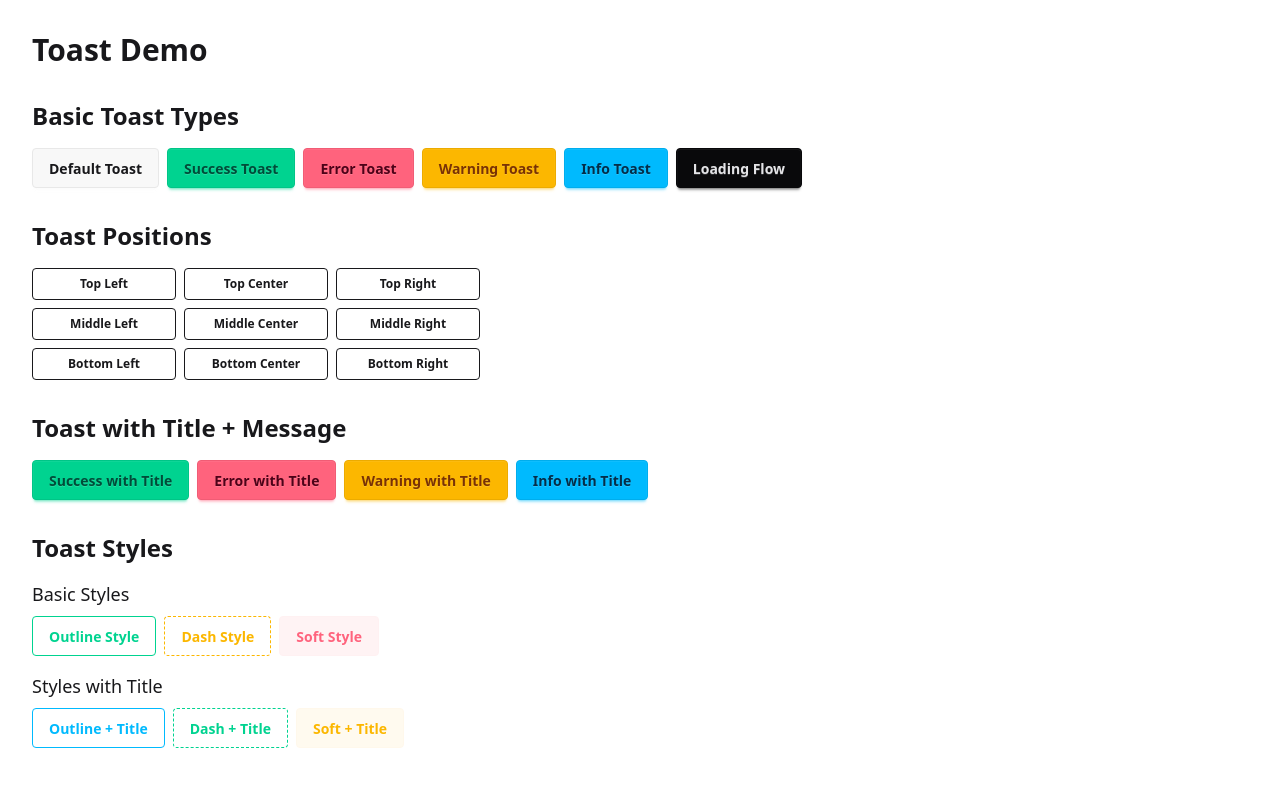
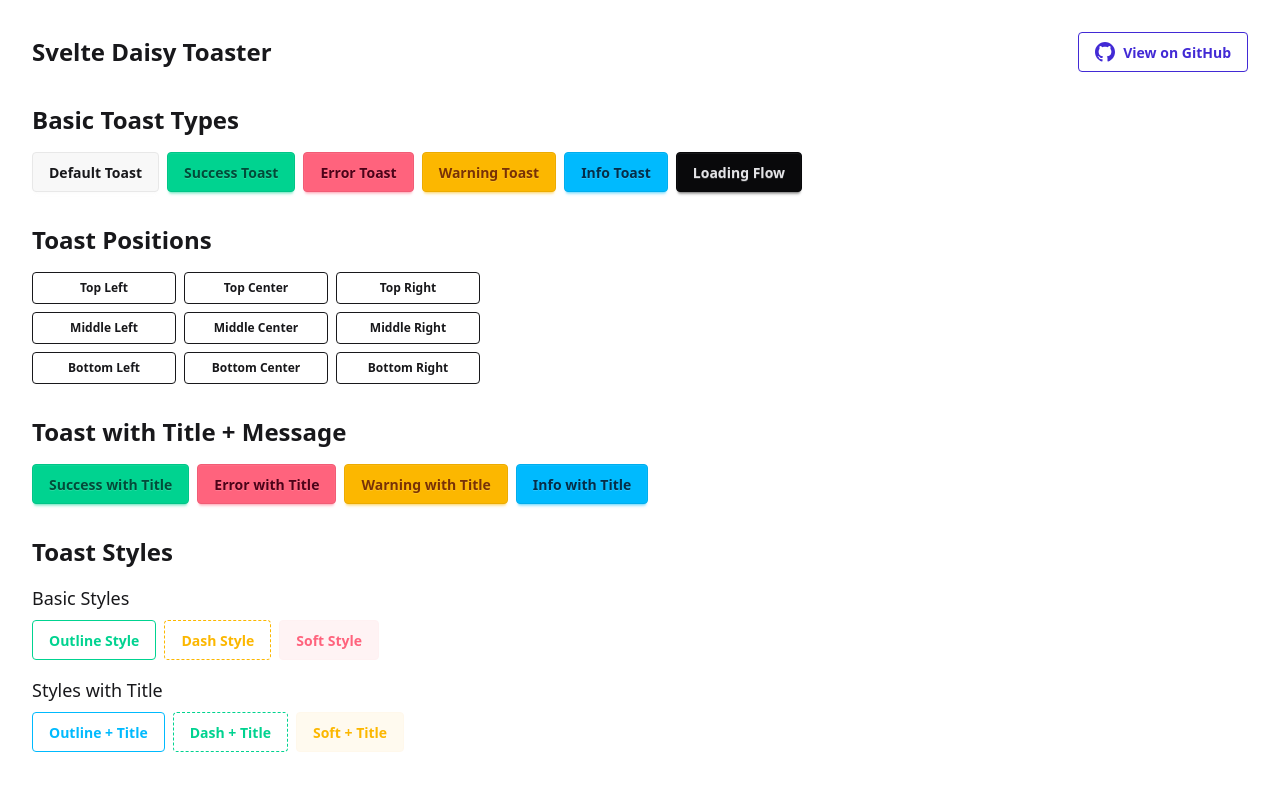
Before and after one commit to teededung/svelte-daisy-toaster, a SvelteKit app: page / in a window 1280 px wide. Shown: the top 785 px of the page. Built offline with nearby package versions, Linux system fonts and the light colour scheme.

Commit message:
Adds GitHub link to project header
Enhances the landing page by adding a link to the project's
GitHub repository in the header. This provides users with
easy access to the source code and contribution information.

```diff
--- a/src/routes/+page.svelte
+++ b/src/routes/+page.svelte
@@ -459,7 +459,30 @@
 </svelte:head>
 
 <div class="container mx-auto p-8">
-  <h1 class="text-3xl font-bold mb-8">Toast Demo</h1>
+  <div class="flex items-center justify-between mb-8">
+    <h1 class="text-2xl font-bold">Svelte Daisy Toaster</h1>
+    <a
+      href="https://github.com/teededung/svelte-daisy-toaster"
+      target="_blank"
+      rel="noopener noreferrer"
+      class="btn btn-outline btn-primary gap-2"
+      title="View on GitHub"
+    >
+      <svg
+        xmlns="http://www.w3.org/2000/svg"
+        width="20"
+        height="20"
+        viewBox="0 0 24 24"
+        fill="currentColor"
+        class="w-5 h-5"
+      >
+        <path
+          d="M12 0c-6.626 0-12 5.373-12 12 0 5.302 3.438 9.8 8.207 11.387.599.111.793-.261.793-.577v-2.234c-3.338.726-4.033-1.416-4.033-1.416-.546-1.387-1.333-1.756-1.333-1.756-1.089-.745.083-.729.083-.729 1.205.084 1.839 1.237 1.839 1.237 1.07 1.834 2.807 1.304 3.492.997.107-.775.418-1.305.762-1.604-2.665-.305-5.467-1.334-5.467-5.931 0-1.311.469-2.381 1.236-3.221-.124-.303-.535-1.524.117-3.176 0 0 1.008-.322 3.301 1.23.957-.266 1.983-.399 3.003-.404 1.02.005 2.047.138 3.006.404 2.291-1.552 3.297-1.23 3.297-1.23.653 1.653.242 2.874.118 3.176.77.84 1.235 1.911 1.235 3.221 0 4.609-2.807 5.624-5.479 5.921.43.372.823 1.102.823 2.222v3.293c0 .319.192.694.801.576 4.765-1.589 8.199-6.086 8.199-11.386 0-6.627-5.373-12-12-12z"
+        />
+      </svg>
+      <span class="hidden md:inline">View on GitHub</span>
+    </a>
+  </div>
 
   <!-- Basic Toast Types -->
   <section class="mb-8">
```
